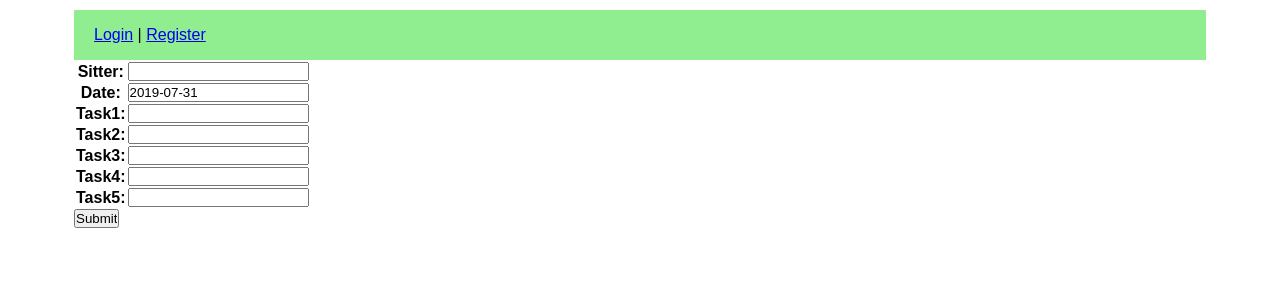
After one commit to pet-pal-project/petpal, a Django app: page /addchecklist/1 in a window 1280 px wide. The commit adds this page. Shown: the top 300 px of the page. Run offline with Django 3.2, Linux system fonts and the light colour scheme; tables that the repository leaves empty hold one stand-in row (values such as "Sample post").

Commit message:
working add checklist

```diff
--- a/core/forms.py
+++ b/core/forms.py
@@ -3,7 +3,7 @@ from django.contrib.auth.forms import UserCreationForm
 from django.contrib.auth.models import User
 from core.models import Pet, Profile
 from django.forms import ModelForm
-
+import datetime
 
 class SignUpForm(UserCreationForm):
     first_name = forms.CharField(max_length=30, required=False, help_text='Optional.')
@@ -33,8 +33,7 @@ class ProfileForm(ModelForm):
 
 class ChecklistForm(forms.Form):
    sitter = forms.CharField(max_length=50)
-   date = forms.DateField()
-   pets = forms.ModelChoiceField(queryset=Pet.objects.filter(owner=request.user))
+   date = forms.DateField(initial=datetime.date.today)
    task1 = forms.CharField(max_length=300)
    task2 = forms.CharField(max_length=300)
    task3 = forms.CharField(max_length=300)
--- a/core/views.py
+++ b/core/views.py
@@ -4,7 +4,8 @@ from django.contrib.auth.decorators import login_required
 from django.contrib.auth import login, authenticate
 from django.contrib.auth.forms import UserCreationForm
 from django.core.mail import send_mail
-from core.forms import ProfileUpdateForm, ProfileForm
+from core.forms import ProfileUpdateForm, ProfileForm, ChecklistForm
+from django.shortcuts import get_object_or_404
 
 
 
@@ -41,6 +42,26 @@ def register(request):
     else:
         form = UserCreationForm()
     return render(request, 'registration/registration_form.html', {'form': form})
+
+def add_checklist(request, pk):
+    pet = get_object_or_404(Pet, pk=pk)
+    if request.method == 'POST':
+        form = ChecklistForm(request.POST)
+        if form.is_valid():
+            sitter = form.cleaned_data.get('sitter')
+            date = form.cleaned_data.get('date')
+            task1 = form.cleaned_data.get('task1')
+            task2 = form.cleaned_data.get('task2')
+            task3 = form.cleaned_data.get('task3')
+            task4 = form.cleaned_data.get('task4')
+            task5 = form.cleaned_data.get('task5')
+            new_visit = Visit(sitter_id=sitter, due_date_on=date)
+            new_visit.save()
+
+            return redirect('home')
+    else:
+        form = ChecklistForm()
+    return render(request, 'add_checklist.html', {'form': form})
 
 
 
--- a/petpal/urls.py
+++ b/petpal/urls.py
@@ -34,6 +34,8 @@ urlpatterns += [
     path('pet/<int:pk>', views.pet_detail, name='pet-detail'),
     url(r'^accounts/', include('registration.backends.simple.urls')),
     path('update/', views.update_profile, name='update-profile'),
+    path('addchecklist/<int:pk>', views.add_checklist, name='add-checklist'),
+
 
 ]
 
--- /dev/null
+++ b/templates/add_checklist.html
@@ -0,0 +1,11 @@
+{% extends 'base.html' %}
+
+{% block content %}
+  <form action="" method="post">
+    {% csrf_token %}
+    <table>
+    {{ form.as_table }}
+    </table>
+    <input type="submit" value="Submit">
+  </form>
+{% endblock %}
--- a/templates/pet-detail.html
+++ b/templates/pet-detail.html
@@ -29,7 +29,7 @@
 <p>{{ pet.emergency_Contact }}</p>
 </div>
 
-
+<a href="{% url 'add-checklist' pet.id %}"> Add a checklist! </a>
 </section>
 
 
```
